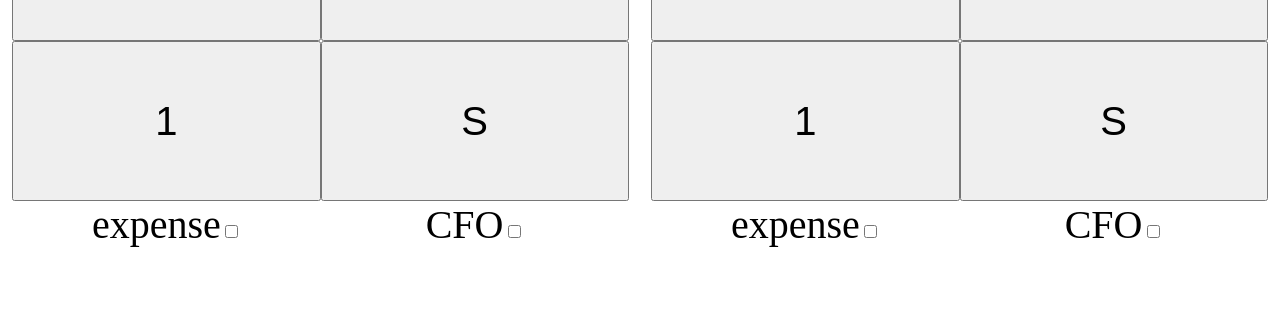
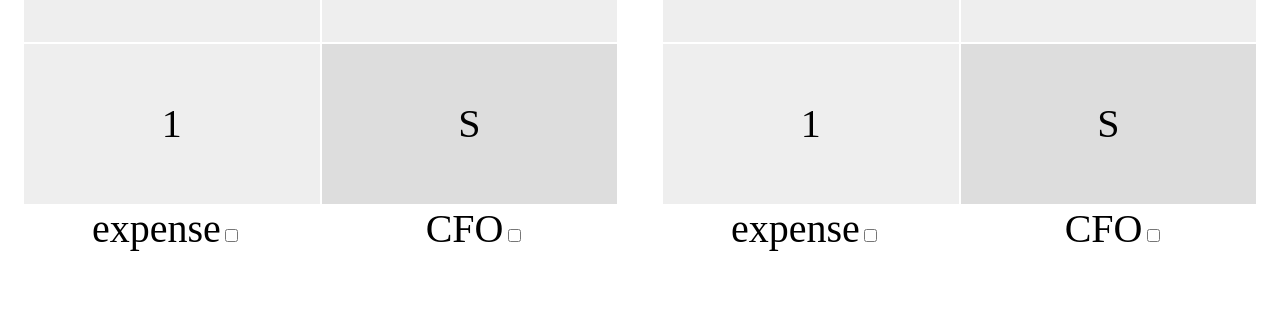
Before and after one commit to jinkyuseong/jinkyuseong.github.io, a plain HTML site: page scoreboard.html in a window 1280 px wide. Shown: the part 482-800 px from the top of the page. Drawn offline with nearby package versions, Linux system fonts and the light colour scheme.

Commit message:
button is changed to div

```diff
--- a/css/scoreboard.css
+++ b/css/scoreboard.css
@@ -68,12 +68,22 @@ td {
 }
 
 .btnStyle {
+  background-color: #eeeeee;
+  display: inline-block;
+  text-align: center;
+  line-height: 20vh;
  font-size: 5vh;
- width: 49%;
+ width: 47%;
  height: 20vh;
   padding: 0 0 0 0;
-  margin: 0 0 0 0;
+  margin: 1 1 1 1;
 }
+
+.btnSalaryStyle {
+  background-color: #dddddd;
+}
+
+.btnStyle:active {background-color: #999999; }
 
 .chkStyle {
   display: inline-block;
--- a/js/scoreboard.js
+++ b/js/scoreboard.js
@@ -121,30 +121,25 @@ function createPlayer() {
 
     // money buttons
     moneyTypes.forEach( function(money) {
-        var button = $('<button></button>')
-            .addClass('moneyBtn')
+        var button = $('<div></div>')
             .addClass('btnStyle')
             .text(money)
             .attr('value', money)
             .click(function(evt) {
-                console.log($(evt.target).parent());
-                playerEarned(parseInt($(evt.target).parent().attr('id').substr(4)), parseInt(evt.target.value));
+                playerEarned(parseInt($(evt.target).parent().attr('id').substr(4)), parseInt($(evt.target).attr('value')));
             });
-
         innerPlayerButtons.append(button);
     });
 
     // salary button
-    var salaryButton = $('<button></button>')
-        .addClass('moneyBtn')
+    var salaryButton = $('<div></div>')
         .addClass('btnStyle')
+        .addClass('btnSalaryStyle')
         .text('S')
         .attr('value', -5)
         .click(function(evt) {
-            console.log($(evt.target).parent());
-            salaryExpensed(parseInt($(evt.target).parent().attr('id').substr(4)), parseInt(evt.target.value));
+            salaryExpensed(parseInt($(evt.target).parent().attr('id').substr(4)), parseInt($(evt.target).attr('value')));
         });
-
     innerPlayerButtons.append(salaryButton);
 
     // expense check box
```
